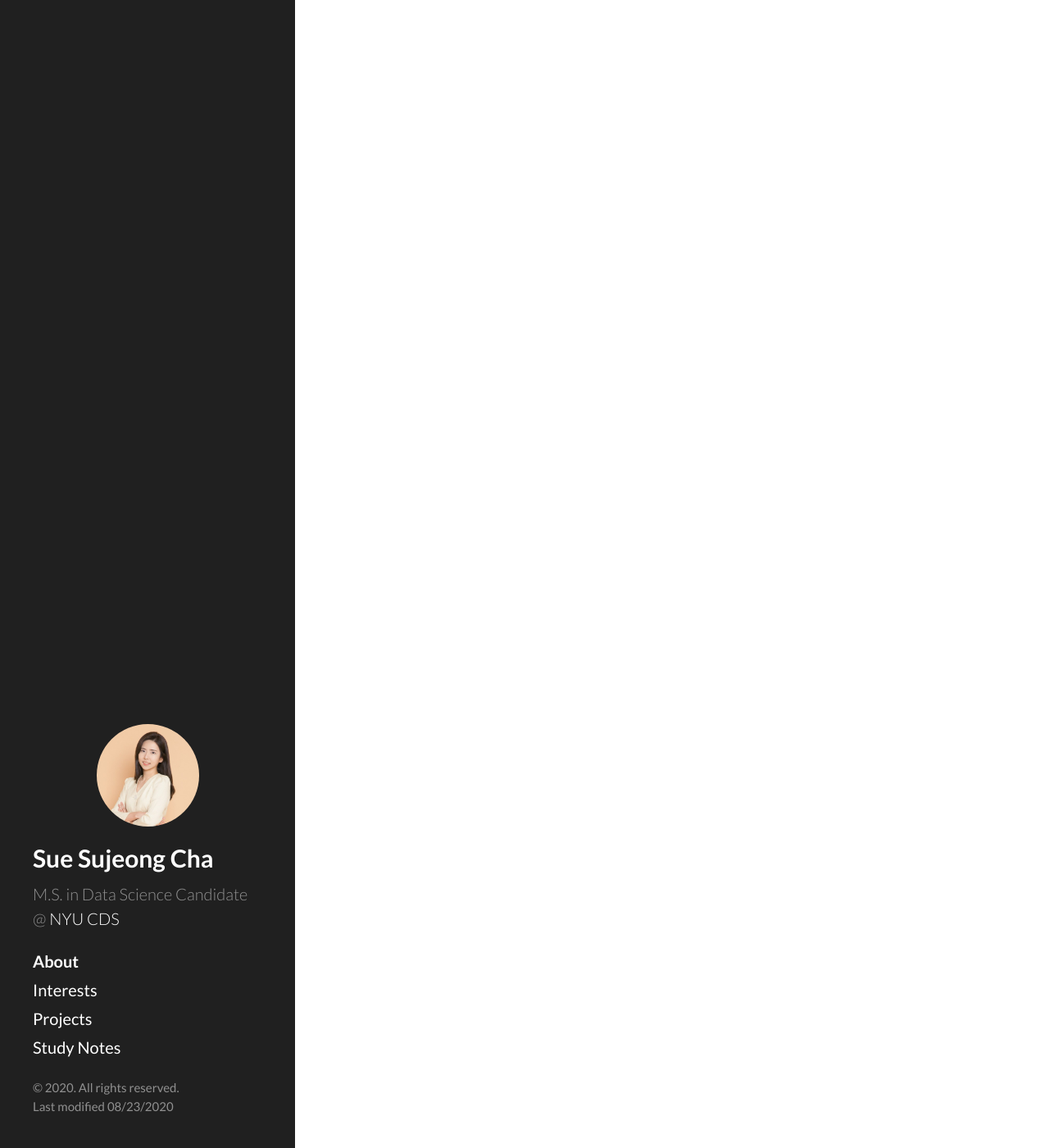
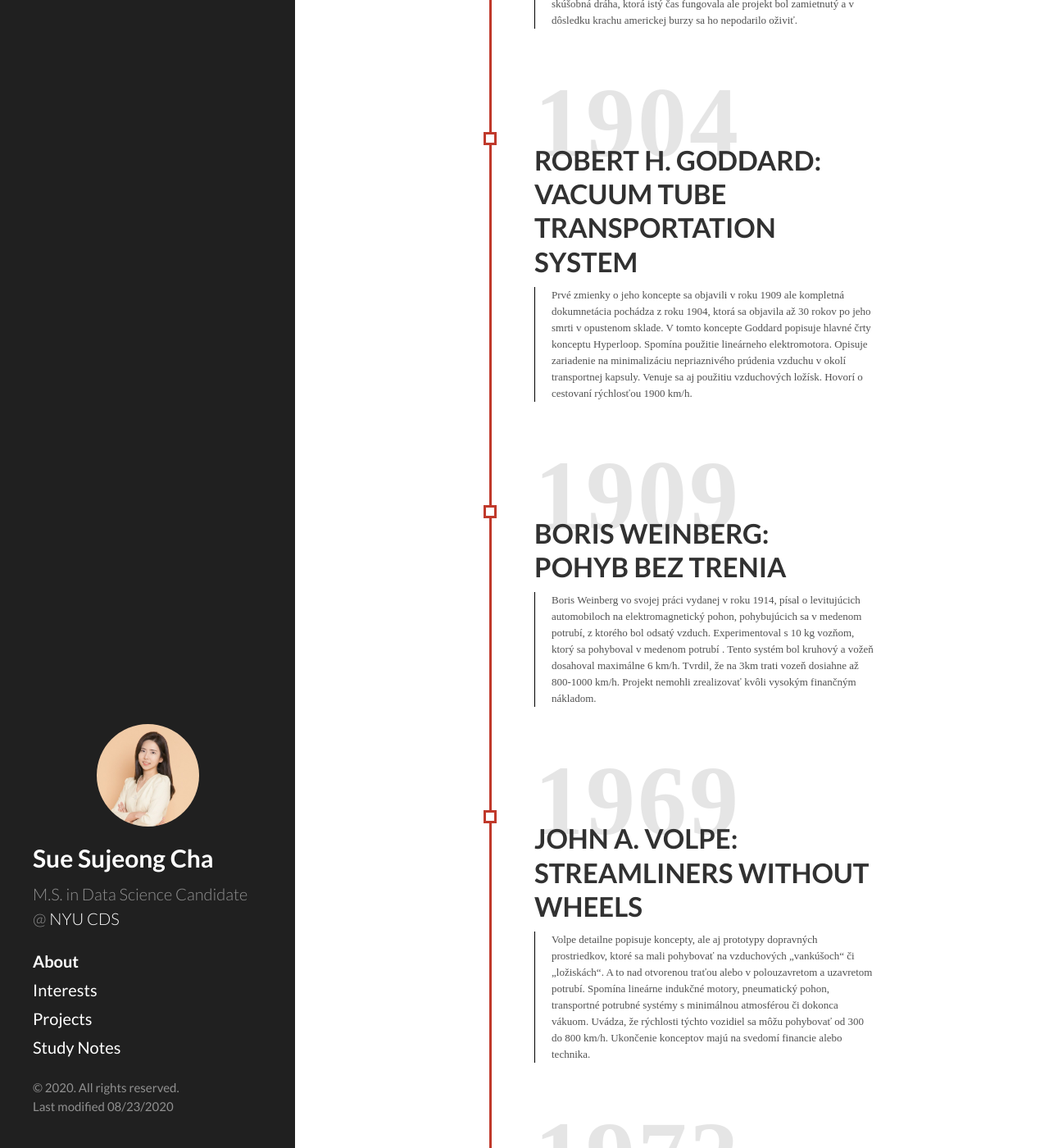
Before and after one commit to sujeongcha/sujeongcha.github.io, a Jekyll site: the page built from about.html, in a window 1280 px wide and 1400 px high, scrolled down 1039 px. Shown: the whole window at 82% size. Built offline with Jekyll 4.4.1, drawn with Linux system fonts in a browser that asks for light colours; Markdown is read by kramdown in place of the engine named in the settings; some of the changed text lies outside the part shown.

Commit message:
Update about.html

```diff
--- a/about.html
+++ b/about.html
@@ -14,3 +14,70 @@ title: About
 <ul>
   <li>Product Analysis & Strategy, Hyundai & Kia Motors, Jan 2015 ~ Aug 2019</li>
 </ul>
+
+<div class="main">
+	<h1>ČASOVÁ<br>OS<br>HYPERLOOPU</h1>
+	<p>Všetko od roku 1867 až po rok 2003. História, postupy, vanálezy...</p>
+</div>
+
+<div class="timeline">
+	<div class="column">
+		<div class="title">
+			<h1> 1867 </h1>
+			<h2> ALFRED ELY BEACH: <br> BEACH PNEUMATIC TRANSIT </h2>
+		</div>
+		<div class="description">
+			<p> Americký vynálezca v tomto roku prezentoval tunelový systém, v ktorom sa pomocou stlačeného vzduchu pohybovala transportná bunka valcovitého tvaru. Na dráhe premávala kyvadlovým spôsobom jedna transportná kapsula. Pohyb zabezpečoval pneumatický kompresor, ktorý v jednom smere kapsulu “vytláčal” a v druhom smere ”nasával”. Bola vybudovaná aj skúšobná dráha, ktorá istý čas fungovala ale projekt bol zamietnutý a v dôsledku krachu americkej burzy sa ho nepodarilo oživiť. </p>
+		</div>
+	</div>
+
+	<div class="column">
+		<div class="title">
+			<h1> 1904 </h1>
+			<h2> ROBERT H. GODDARD: <br> VACUUM TUBE TRANSPORTATION SYSTEM </h2>
+		</div>
+		<div class="description">
+			<p> Prvé zmienky o jeho koncepte sa objavili v roku 1909 ale kompletná dokumnetácia pochádza z roku 1904, ktorá sa objavila až 30 rokov po jeho smrti v opustenom sklade. V tomto koncepte Goddard popisuje hlavné črty konceptu Hyperloop.  Spomína použitie lineárneho elektromotora. Opisuje zariadenie na minimalizáciu nepriaznivého prúdenia vzduchu v okolí transportnej kapsuly. Venuje sa aj použitiu vzduchových ložísk. Hovorí o cestovaní rýchlosťou 1900 km/h. </p>
+		</div>
+	</div>
+
+	<div class="column">
+		<div class="title">
+			<h1> 1909 <!-- – 1914 --> </h1>
+			<h2> BORIS WEINBERG: <br> POHYB BEZ TRENIA </h2>
+		</div>
+		<div class="description">
+			<p> Boris Weinberg vo svojej práci  vydanej v roku 1914, písal o levitujúcich automobiloch na elektromagnetický pohon, pohybujúcich sa v medenom potrubí, z ktorého bol odsatý vzduch. Experimentoval s 10 kg vozňom, ktorý sa pohyboval v medenom potrubí . Tento systém bol kruhový a vožeň dosahoval maximálne 6 km/h. Tvrdil, že na 3km trati vozeň dosiahne až 800-1000 km/h. Projekt nemohli zrealizovať kvôli vysokým finančným nákladom. </p>
+		</div>
+	</div>
+
+	<div class="column">
+		<div class="title">
+			<h1> 1969 </h1>
+			<h2> JOHN A. VOLPE: <br> STREAMLINERS WITHOUT WHEELS </h2>
+		</div>
+		<div class="description">
+			<p> Volpe detailne popisuje koncepty, ale aj prototypy dopravných prostriedkov, ktoré sa mali pohybovať na vzduchových „vankúšoch“ či „ložiskách“. A to nad otvorenou traťou alebo v polouzavretom a uzavretom potrubí. Spomína lineárne indukčné motory, pneumatický pohon, transportné potrubné systémy s minimálnou atmosférou či dokonca vákuom. Uvádza, že rýchlosti týchto vozidiel sa môžu pohybovať od 300 do 800 km/h. Ukončenie konceptov majú na svedomí financie alebo technika. </p>
+		</div>
+	</div>
+
+	<div class="column">
+		<div class="title">
+			<h1> 1972 <!-- – 1978 --> </h1>
+			<h2> ROBERT M. SALTER: <br> THE VERY HIGH SPEED TRANSIT SYSTEM </h2>
+		</div>
+		<div class="description">
+			<p> Jednalo sa o víziu podzemnej tunelovej prepravy obrovskou rýchlosťou,  až 16000 km/h. Technológiu nazval "plávanie po magnetickej dráhe" a prepravný modul "gondolou".Za kľúčové považoval minimalizovanie energie nutnej na prevádzku. Preto navrhol vytvoriť v tuneli atmosféru, aká panuje v maximálnej nadmorskej výške, v ktorej lietajú dopravné lietadlá. Tým by sa minimalizoval odpor vzduchu. Aby ešte ušetril ďalšiu energiu, potreboval eliminovať trenie. Riešením boli „elektromagnetické lôžka. </p>
+		</div>
+	</div>
+
+	<div class="column">
+		<div class="title">
+			<h1> 1974 <!-- - 2009 --> </h1>
+			<h2> SWISSMETRO </h2>
+		</div>
+		<div class="description">
+			<p> Swissmetro bol/je švajčiarsky vactrain projekt cez 100 km dlhý nízkotlakový tunel. Pomocou lineárnych elektromotorov mala rýchlosť súpravy presahovať 520 km/h. Na rozdiel od iných svetových vactrain projektov, plánovali Švajčiari vybudovať tunel pre štandardne veľké vlakové súpravy. Tunel teda musel mať priemer 5 až 6 m. Iniciátorom projektu bol Rodolphe Nieth, ktorý pracoval ako inžinier pre Švajčiarske spolkové dráhy. Projekt bol oficiálne ukončený v roku 2009. </p>
+		</div>
+	</div>
+</div>
```
